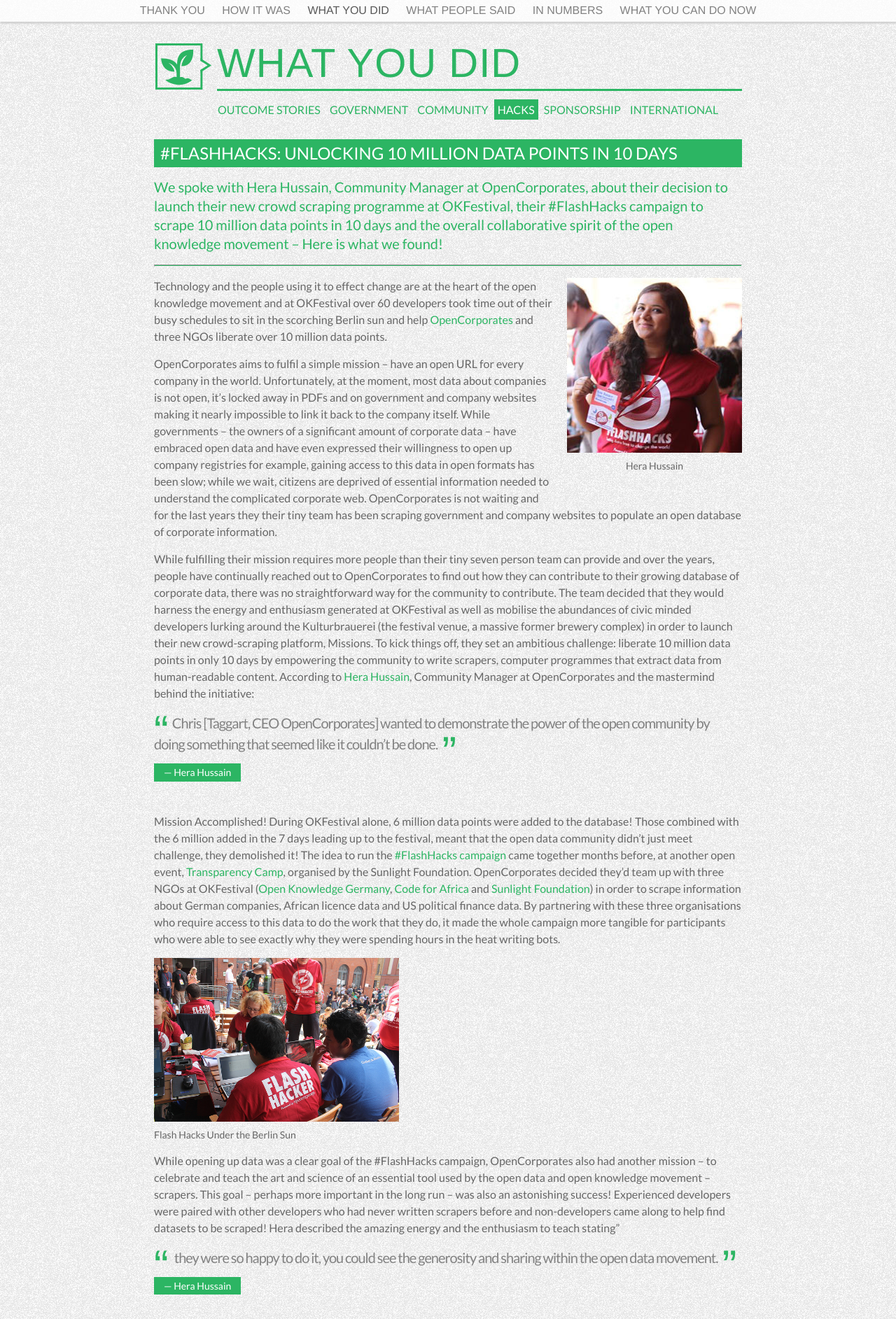
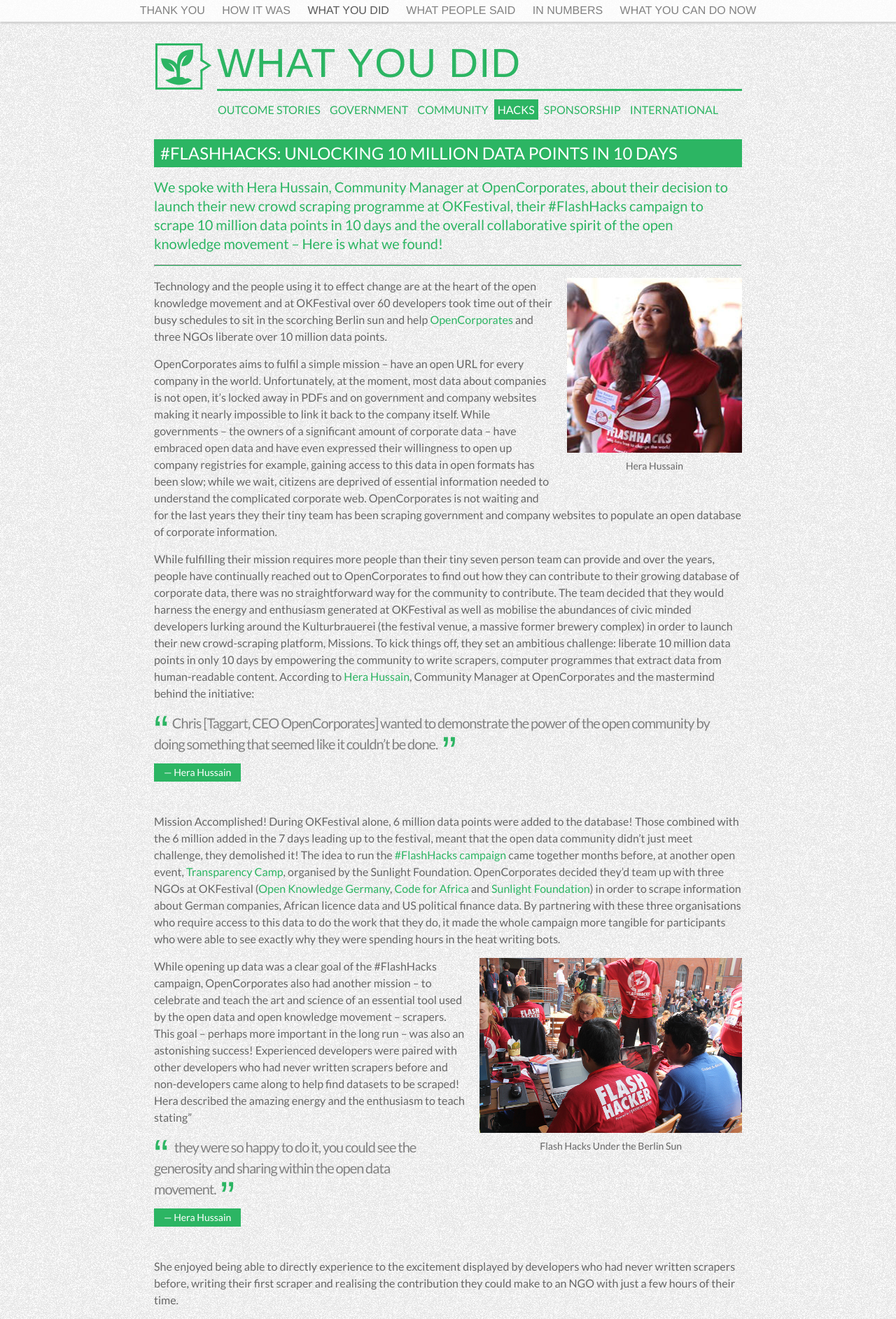
Before and after one commit to okfn/okfestival-public-report, a Jekyll site: the page built from pages/what-you-did/flash-hacks.md, in a window 1280 px wide. Shown: the part 218-2103 px from the top of the page at 70% size. Built offline with Jekyll 4.4.1, drawn with Linux system fonts in a browser that asks for light colours; some web fonts are replaced; grey boxes are pictures that could not be loaded.

Commit message:
Update flash-hacks.md

```diff
--- a/pages/what-you-did/flash-hacks.md
+++ b/pages/what-you-did/flash-hacks.md
@@ -36,7 +36,7 @@
 
 Mission Accomplished! During OKFestival alone, 6 million data points were added to the database! Those combined with the 6 million added in the 7 days leading up to the festival, meant that the open data community didn’t just meet challenge, they demolished it! The idea to run the [#FlashHacks campaign](http://blog.opencorporates.com/2014/07/21/flashhacks-the-start-of-a-crowdscraping-movement/) came together months before, at another open event, [Transparency Camp](http://transparencycamp.org/), organised by the Sunlight Foundation. OpenCorporates decided they’d team up with three NGOs at OKFestival ([Open Knowledge Germany](http://okfn.de/), [Code for Africa](http://www.codeforafrica.org/) and [Sunlight Foundation](http://sunlightfoundation.com/)) in order to scrape information about German companies, African licence data and US political finance data. By partnering with these three organisations who require access to this data to do the work that they do, it made the whole campaign more tangible for participants who were able to see exactly why they were spending hours in the heat writing bots.
 
-<div class="pull-left" style="width:350px;">
+<div class="pull">
 {% include image.html filename="14685278044_6782d86534_z.jpg" alt="Flash Hacks Under the Berlin Sun" %}
 </div>
 
```
